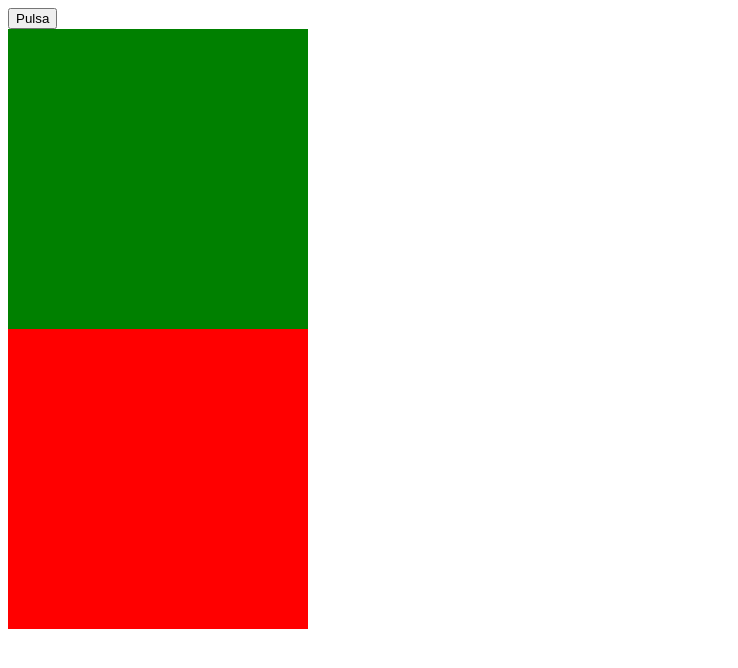
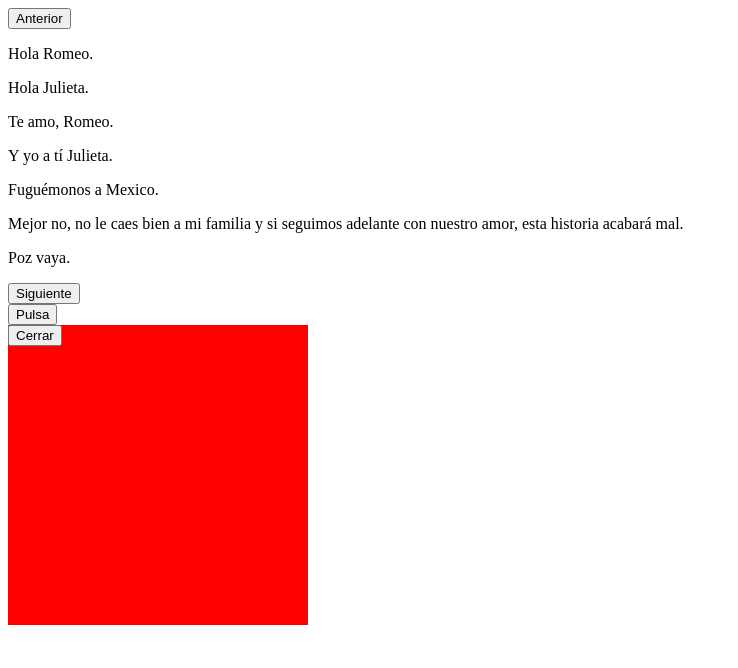
Before and after one commit to Ericel7erek/Aspasia, a React (Vite) app in the folder React/: page / in a window 1280 px wide. Both pictures are taken after a click on the button "Pulsa". Shown: the top 668 px of the page, without its empty margins (0-738 px from the left). Built offline with nearby package versions, Linux system fonts and the light colour scheme.

Commit message:
React/StyledComponents

```diff
--- a/React/src/App.jsx
+++ b/React/src/App.jsx
@@ -10,6 +10,8 @@ import Componente2 from "./Components/Componente2";
 import NewComponent from './Ejercicios/NewComponent'
 import { useState } from 'react'
 import Styledcomponents from './Components/Styledcomponents'
+import { GlobalStyle, StyleComponent1, StyleComponent2 } from './app/style'
+import Teatro from './Components/Teatro'
 const App = () => {
 
   const text = <p>Hola</p>
@@ -37,7 +39,13 @@ const App = () => {
   const [value, setValue] = useState(0);
   return (
   <div>
-    {/* {books.map( b=> <Book book={b.title} />)}
+    <Teatro/>
+    {/* <GlobalStyle />
+    <StyleComponent1/>
+    <StyleComponent2><p>AAAAA</p></StyleComponent2> */}
+    <Styledcomponents/>
+    {/* {books.map( b=> <Book book={  b.title} />)} */}
+    {/*
     <Book book="Viaje a la luna" />
     <EurosToDolares/>
     <Fahrenheit/>
@@ -46,13 +54,13 @@ const App = () => {
     <MyComponent onSomeEvent={changePadre} />
     <Componente1 calculate={setResult}/>
     <Componente2  result={result}/>
-    <NewComponent NewValue={setValue}/> */}
-    <Styledcomponents/>
-    {/* {value}
+    <NewComponent NewValue={setValue}/>
+
+    {value}
     <h1>{text}</h1>
     <h2>{data}</h2>
     <div><p>par</p></div>
-    {100+100} */}
+     {100+100} */}
   </div>
   )
 }
--- a/React/src/Components/Styledcomponents.jsx
+++ b/React/src/Components/Styledcomponents.jsx
@@ -1,5 +1,5 @@
 import React from 'react'
-import { Box, PopUp } from '../app/style'
+import { Box, PopUp, Rectangulo, StatusBarContainer } from '../app/style'
 import { useState } from'react';
 
 const Styledcomponents = () => {
@@ -7,8 +7,12 @@ const Styledcomponents = () => {
   return (
     <div>
         <button onClick={()=> setColor(!color)}>Pulsa</button>
-        <Box color={color}></Box>
-        <PopUp visible={color}/>
+        {/* <Box color={color}></Box> */}
+        <PopUp visible={color}>
+          <button onClick={()=>setColor(!color)}>Cerrar</button>
+        </PopUp>
+        {/* <Rectangulo><p>dammdamd</p></Rectangulo> */}
+        {/* <StatusBarContainer level={30}/> */}
     </div>
   )
 }
--- /dev/null
+++ b/React/src/Components/Teatro.jsx
@@ -0,0 +1,34 @@
+import React,{useState} from 'react'
+import { P } from '../app/style'
+
+
+const Teatro = () => {
+    const [currentP, setCurrentP] = useState(true);
+ const textos = [
+  "Hola Romeo.",
+  "Hola Julieta.",
+  "Te amo, Romeo.",
+  "Y yo a tí Julieta.",
+  "Fuguémonos a Mexico.",
+  "Mejor no, no le caes bien a mi familia y si seguimos adelante con nuestro amor, esta historia acabará mal.",
+  "Poz vaya."
+]
+if (currentP===textos.length || currentP<0) {
+    setCurrentP(0)
+}
+const t= textos.map((t,i) => {
+    return <P color={currentP===i} key={i}>{t}</P>
+})
+
+  return (
+    <div>
+        <button onClick={()=>setCurrentP(currentP-1)}>Anterior</button>
+        {t}
+        <button onClick={()=>setCurrentP(currentP+1)}>Siguiente</button>
+
+    </div>
+
+  )
+}
+
+export default Teatro
--- a/React/src/app/style.js
+++ b/React/src/app/style.js
@@ -1,5 +1,29 @@
-import styled from 'styled-components';
+import styled, {css, keyframes, createGlobalStyle} from 'styled-components';
+import font from '../font/Nicolast.ttf';
 
+const desktopWidth = 996
+const desktop = `@media (min-width: ${desktopWidth}px)`
+const mobile = `@media (max-width: ${desktopWidth}px)`
+export const GlobalStyle = createGlobalStyle`
+body{
+    background-color: #ADD8E6
+}
+@font-face {
+    font-family: Nicolast;
+    src: url(${font});
+}
+`
+const BigText = css`
+font-family: Nicolast;
+`;
+const animation = keyframes`
+   0% {
+       transform: rotate(0deg);
+   }
+   100% {
+       transform: rotate(360deg);
+   }
+   `
 export const Box = styled.div`
     background-color: red;
     width: 300px;
@@ -11,4 +35,49 @@ display: ${({visible}) => visible? 'block' : 'none'};
 background-color: red;
     width: 300px;
     height: 300px;
+    &:hover {
+    background-color: paleGreen
+}
 `
+
+export const Rectangulo = styled(Box)`
+  width: 800px;
+  height: 100px;
+  ${BigText}
+  /* animation: 5s linear infinite ${animation}; */
+`;
+
+const statusBarAnimation = (level) => keyframes`
+    to{   width: ${level+ '%'}; }
+`;
+
+export const StatusBarContainer = styled.div`
+        background-color: darkkhaki;
+        height: 10px;
+        width:0;
+        animation: ${({ level }) => statusBarAnimation(level)} 1s forwards;
+`;
+
+export const StyleComponent1= styled.div`
+display: flex;
+justify-content: center;
+align-items: center;
+background-color: red;
+width: 300px;
+height: 300px;
+transition: 1s;
+${mobile}{
+    width: 100% !important;
+}
+`
+export const StyleComponent2= styled(StyleComponent1)`
+width: 400px;
+border-radius: 40%;
+${BigText}
+&:hover{
+    background-color: blue;
+}
+`
+export const P = styled.p`
+background-color: ${({color}) => color ? 'green' :'transparent'};
+`
```
Also changed, not shown: React/src/font/Nicolast.ttf (added).
